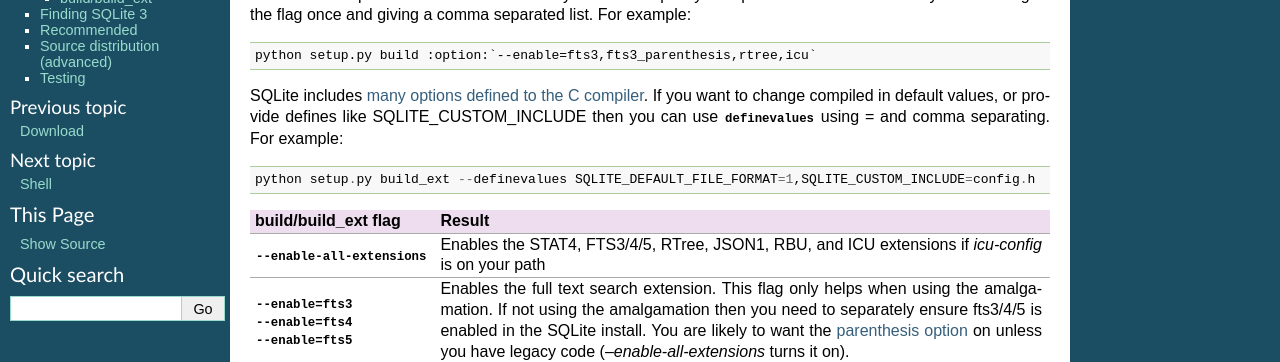
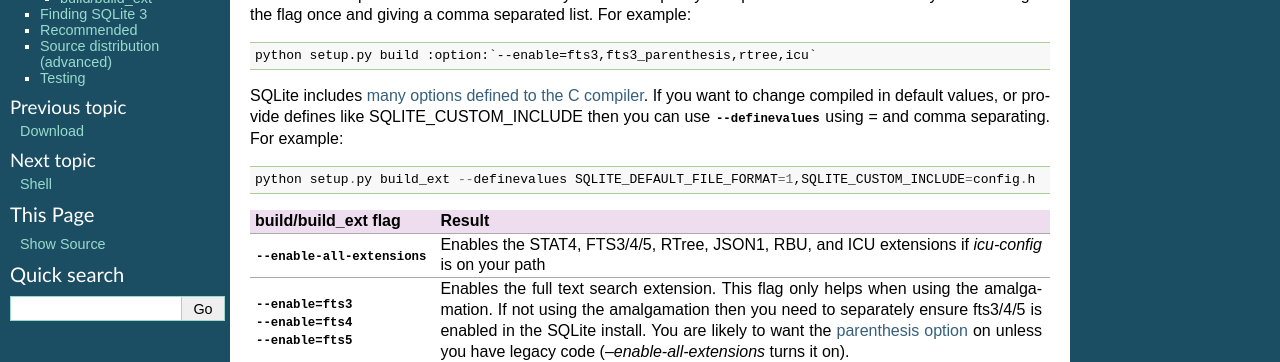
Before and after one commit to rogerbinns/apsw, a Sphinx documentation site: the page built from doc/build.rst, in a window 1280 px wide and 900 px high, scrolled down 1711 px. Shown: the part 148-510 px from the top of the window. Built offline with Sphinx 7.4.7, drawn with Linux system fonts in a browser that asks for light colours; pages that are not in the unit, such as notebooks, are missing from menus; the version number is read from the project's files by our own code.

```diff
--- a/doc/build.rst
+++ b/doc/build.rst
@@ -143,7 +143,7 @@ need to give the flag once and giving a comma separated list.  For example::
 SQLite includes `many options defined to the C compiler
 <https://www.sqlite.org/compile.html>`__.  If you want to change
 compiled in default values, or provide defines like
-SQLITE_CUSTOM_INCLUDE then you can use :option:`definevalues` using
+SQLITE_CUSTOM_INCLUDE then you can use :option:`--definevalues` using
 `=` and comma separating.  For example::
 
   python setup.py build_ext --definevalues SQLITE_DEFAULT_FILE_FORMAT=1,SQLITE_CUSTOM_INCLUDE=config.h
```
